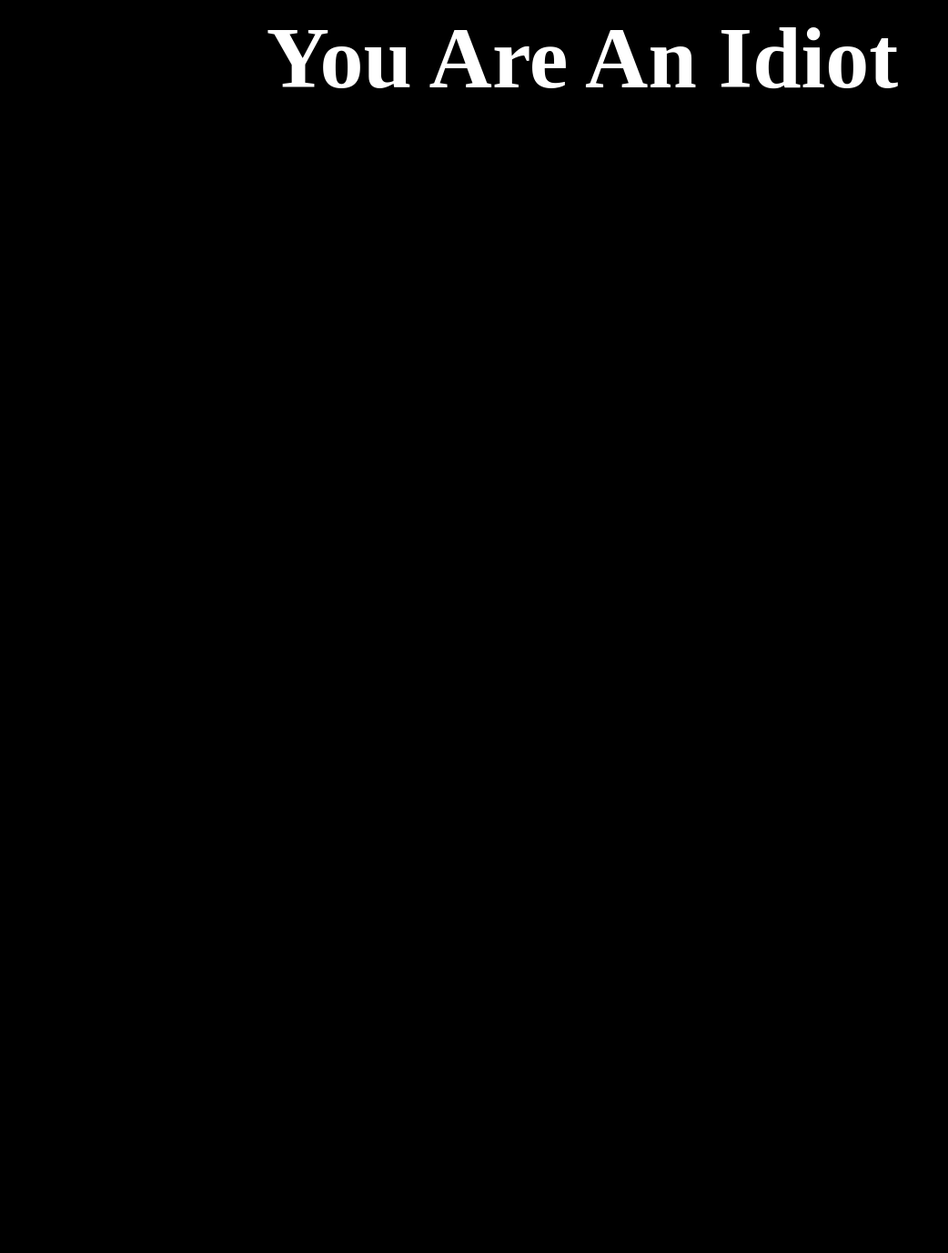
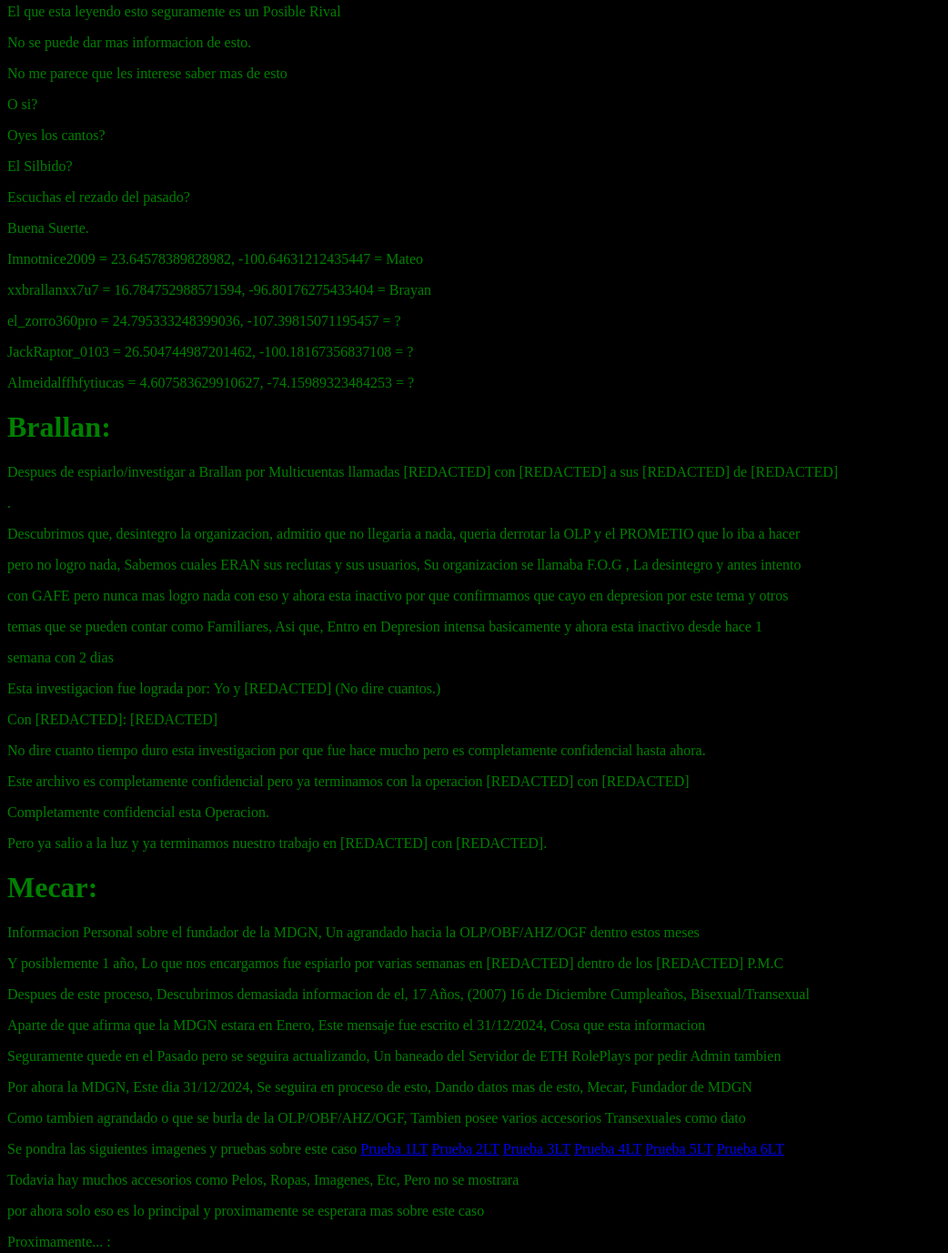
Before and after one commit to NewOrganization001/You-Are-An-Idiot, a plain HTML site: page index.html in a window 1280 px wide. Shown: the part 56-1433 px from the top of the page at 91% size, without its empty margins (0-1042 px from the left). Before the commit the page ends 800 px from the top, so only its background shows below. Drawn offline with Linux system fonts and the light colour scheme.

Commit message:
Update index.html

```diff
--- a/index.html
+++ b/index.html
@@ -1,17 +1,59 @@
-<!DOCTYPE html>
 <html>
-<head>
-    <title>You Are An Idiot</title>
-    <style>
-        body {
-            background-color: #000;
-            color: #fff;
-            font-size: 48px;
-            text-align: center;
-        }
-    </style>
-</head>
-<body>
-    <h1>You Are An Idiot</h1>
-</body>
-</html>
+ <audio id="audio" loop="true" autoplay>
+<source src="GeneradorMorseCWcom-1718385925469.wav" type="audio/wav">
+</audio>
+ <head>
+  <title>..-. / - / ..-.</title>
+ <head>
+
+<body bgcolor="black" text="green"> 54 51 32 84 111 114 116 117 114 97 99 105 111 110 101 115 32 45 32 51 50 32 69 106 101 99 117 99 105 111 110 101 115 32 73 110 109 101 100 105 97 116 97 115 32 45 32 50 49 32 86 105 100 101 111 115 32 71 114 97 98 97 100 111 115
+
+
+
+ <p>El que esta leyendo esto seguramente es un Posible Rival</p>
+ <p>No se puede dar mas informacion de esto.</p>
+ <p>No me parece que les interese saber mas de esto</p>
+ <p>O si?</p>
+ <p>Oyes los cantos?</p>
+ <p>El Silbido?</p>
+ <p>Escuchas el rezado del pasado?</p>
+ <p></p>
+ <p> Buena Suerte. </p>
+
+<p>Imnotnice2009 = 23.64578389828982, -100.64631212435447 = Mateo<p>
+<p>xxbrallanxx7u7 = 16.784752988571594, -96.80176275433404 =  Brayan<p>
+<p>el_zorro360pro = 24.795333248399036, -107.39815071195457 = ?<p>
+<p>JackRaptor_0103 = 26.504744987201462, -100.18167356837108 = ?<p>
+<p>Almeidalffhfytiucas = 4.607583629910627, -74.15989323484253 = ?<p>
+<h1>Brallan:</h1>
+<p>Despues de espiarlo/investigar a Brallan por Multicuentas llamadas [REDACTED] con [REDACTED] a sus [REDACTED] de [REDACTED]<p>
+<p>.<p>
+<p>Descubrimos que, desintegro la organizacion, admitio que no llegaria a nada, queria derrotar la OLP y el PROMETIO que lo iba a hacer <p>
+<p>pero no logro nada, Sabemos cuales ERAN sus reclutas y sus usuarios, Su organizacion se llamaba F.O.G , La desintegro y antes intento <p>
+<p>con GAFE pero nunca mas logro nada con eso y ahora esta inactivo por que confirmamos que cayo en depresion por este tema y otros <p>
+<p>temas que se pueden contar como Familiares, Asi que, Entro en Depresion intensa basicamente y ahora esta inactivo desde hace 1 <p>
+<p>semana con 2 dias<p>
+<p>Esta investigacion fue lograda por: Yo y [REDACTED] (No dire cuantos.)<p>
+<p>Con [REDACTED]: [REDACTED]<p>
+<p>No dire cuanto tiempo duro esta investigacion por que fue hace mucho pero es completamente confidencial hasta ahora.<p>
+<p>Este archivo es completamente confidencial pero ya terminamos con la operacion [REDACTED] con [REDACTED]<p>
+<p>Completamente confidencial esta Operacion.<p>
+<p>Pero ya salio a la luz y ya terminamos nuestro trabajo en [REDACTED] con [REDACTED].<p>
+<h1>Mecar:</h1>
+<p>Informacion Personal sobre el fundador de la MDGN, Un agrandado hacia la OLP/OBF/AHZ/OGF dentro estos meses<p>
+<p>Y posiblemente 1 año, Lo que nos encargamos fue espiarlo por varias semanas en [REDACTED] dentro de los [REDACTED] P.M.C<p>
+<p>Despues de este proceso, Descubrimos demasiada informacion de el, 17 Años, (2007) 16 de Diciembre Cumpleaños, Bisexual/Transexual<p>
+<p>Aparte de que afirma que la MDGN estara en Enero, Este mensaje fue escrito el 31/12/2024, Cosa que esta informacion<p>
+<p>Seguramente quede en el Pasado pero se seguira actualizando, Un baneado del Servidor de ETH RolePlays por pedir Admin tambien<p>
+<p>Por ahora la MDGN, Este dia 31/12/2024, Se seguira en proceso de esto, Dando datos mas de esto, Mecar, Fundador de MDGN<p>
+<p>Como tambien agrandado o que se burla de la OLP/OBF/AHZ/OGF, Tambien posee varios accesorios Transexuales como dato<p>
+<p>Se pondra las siguientes imagenes y pruebas sobre este caso
+<a href="http://surl.li/vaqxkc">Prueba 1LT</a>
+<a href="http://surl.li/tjqvia">Prueba 2LT</a>
+<a href="http://surl.li/rpbbiu">Prueba 3LT</a>
+<a href="http://surl.li/wfitto">Prueba 4LT</a>
+<a href="http://surl.li/yacxaz">Prueba 5LT</a>
+<a href="http://surl.li/guxfec">Prueba 6LT</a>
+<p>Todavia hay muchos accesorios como Pelos, Ropas, Imagenes, Etc, Pero no se mostrara<p>
+<p>por ahora solo eso es lo principal y proximamente se esperara mas sobre este caso<p>
+<a>Proximamente... :</a>
```
